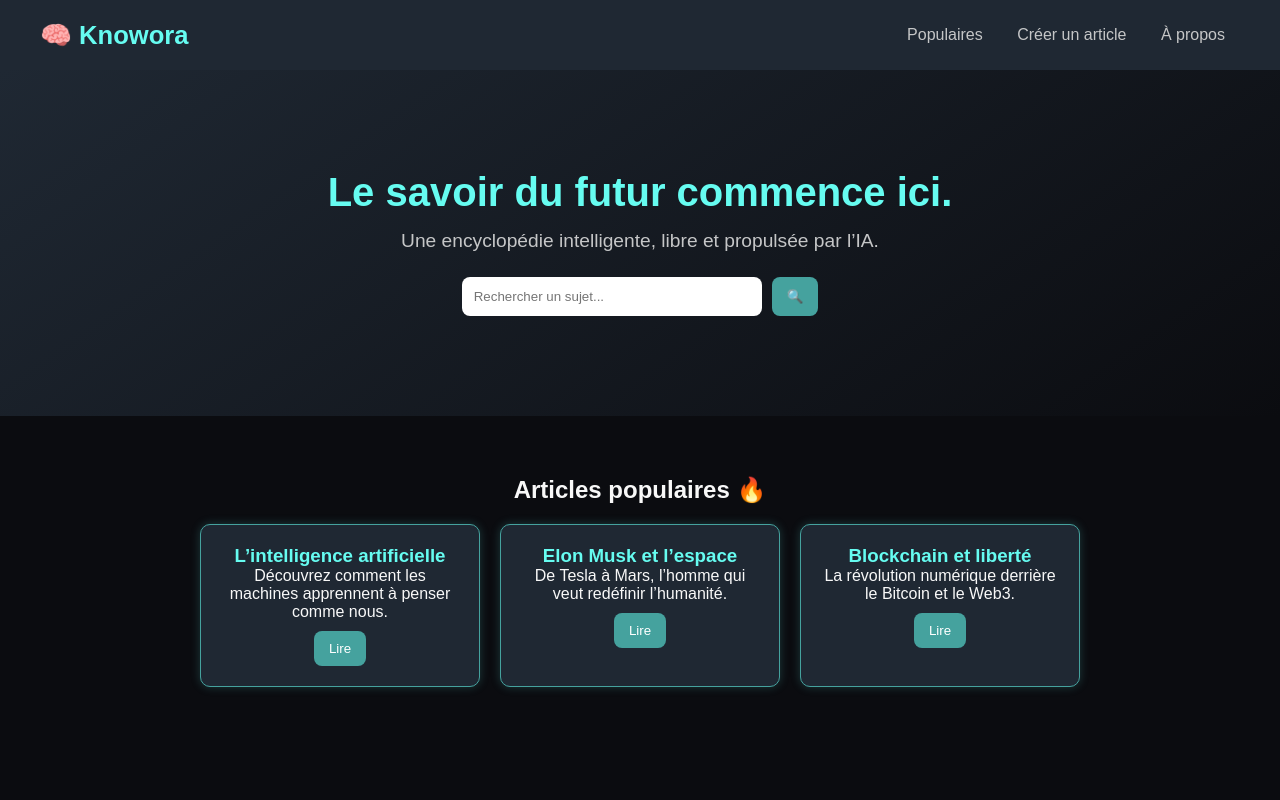
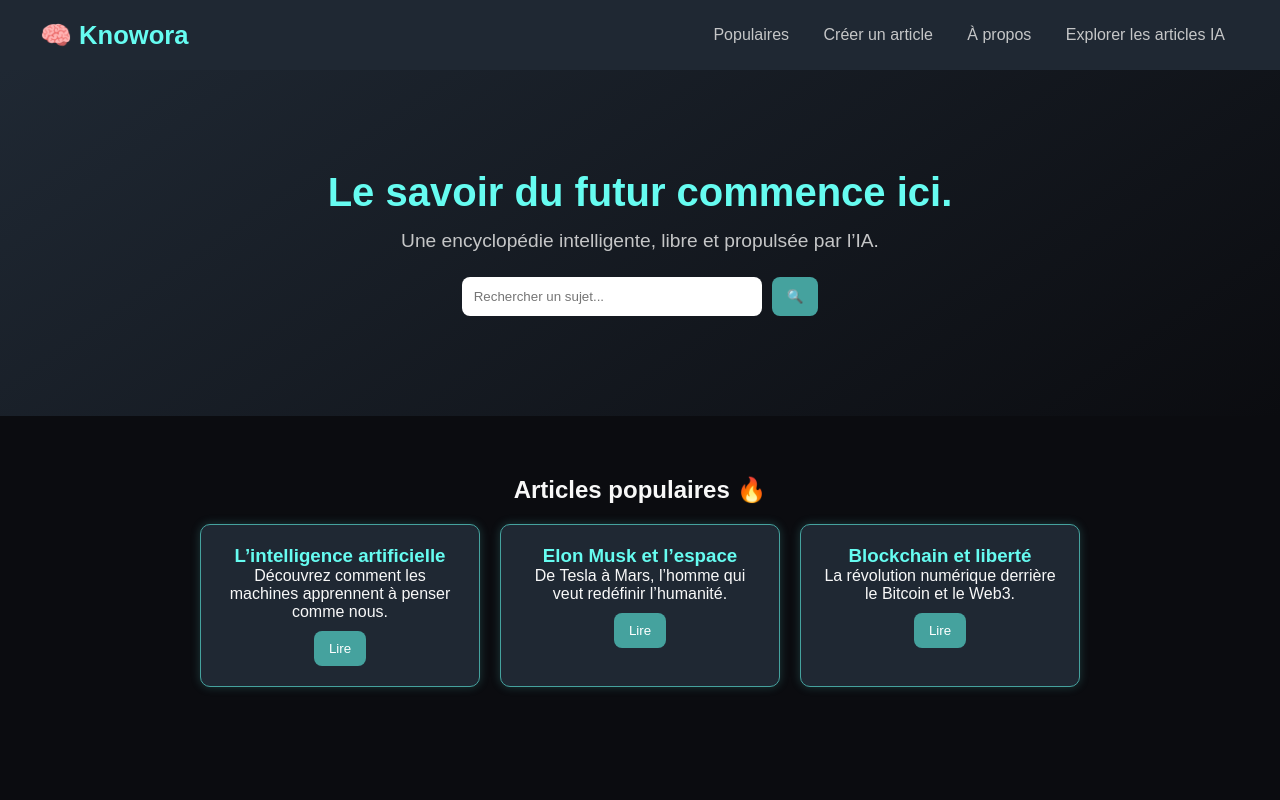
Before and after one commit to Buildora936/Knowora.com, a plain HTML site: page index.html in a window 1280 px wide. Shown: the top 800 px of the page. Drawn offline with Linux system fonts and the light colour scheme.

Commit message:
Update index.html

```diff
--- a/index.html
+++ b/index.html
@@ -13,6 +13,7 @@
       <a href="#popular">Populaires</a>
       <a href="#create">Créer un article</a>
       <a href="#about">À propos</a>
+      <a href="articles.html" class="btn">Explorer les articles IA</a>
     </nav>
   </header>
 
```
